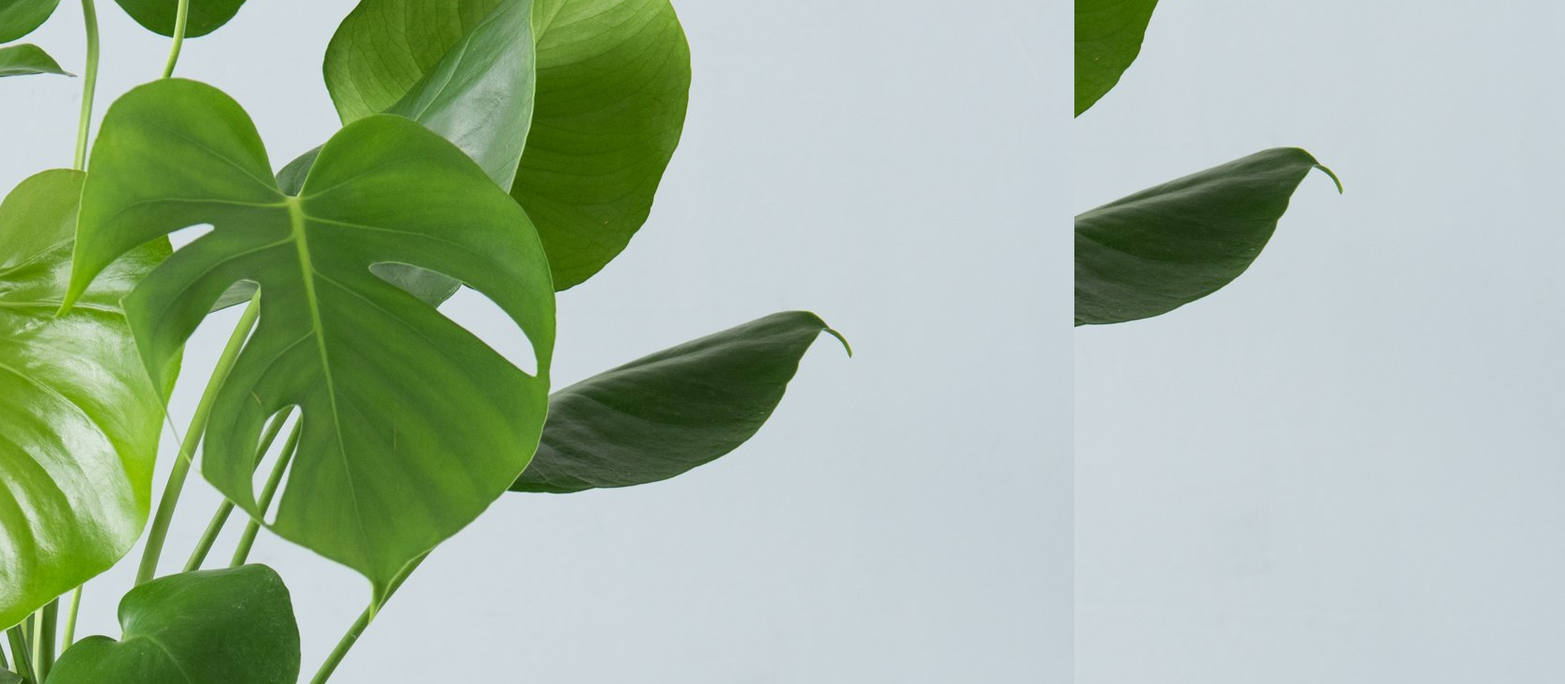
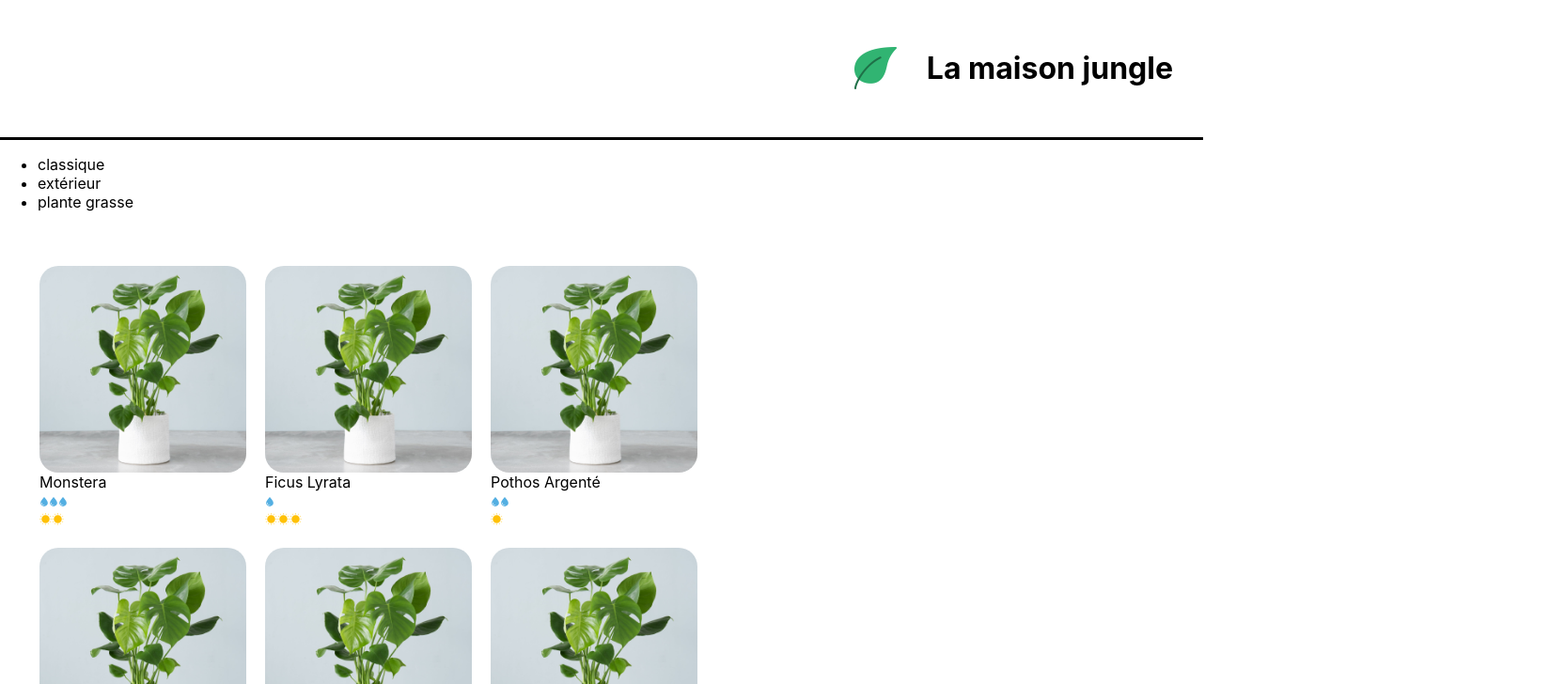
Before and after one commit to NacimHarfouche/-react-la-maison-jungle, a React (Create React App) app: page / in a window 1280 px wide. Shown: the top 728 px of the page at 94% size, 1665 px wide, since content can reach past the window. Built offline with nearby package versions, Linux system fonts and the light colour scheme.

Commit message:
end part 2 chapter 4

```diff
--- a/src/styles/PlantItem.css
+++ b/src/styles/PlantItem.css
@@ -1,7 +1,14 @@
-lmj-plant-item-cover {
-
+.lmj-plant-item-cover {
+	height: 220px;
+	width: 220px;
+	border-radius: 20px;
 }
 
-lmj-plant-item {
-
+.lmj-plant-item {
+	margin: 10px;
+	display: flex;
+	align-items: flex-start;
+	justify-content: center;
+	flex-direction: column;
+	text-transform: capitalize;
 }
--- a/src/styles/ShoppingList.css
+++ b/src/styles/ShoppingList.css
@@ -6,7 +6,7 @@
 	max-width: 800px;
 }
 
-.lmj-plant-item {
+/* .lmj-plant-item {
 	border: solid 2px black;
 	border-radius: 10px;
 	height: 150px;
@@ -27,4 +27,4 @@
 	color: white;
 	padding: 5px 10px;
 	background-color: #31b572;
-}
+} */
```
Also changed, not shown: src/styles/Care.css (added).
